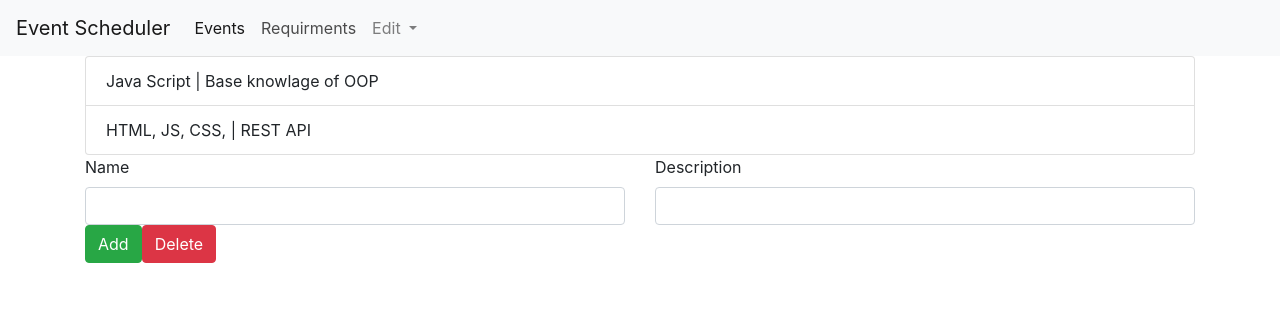
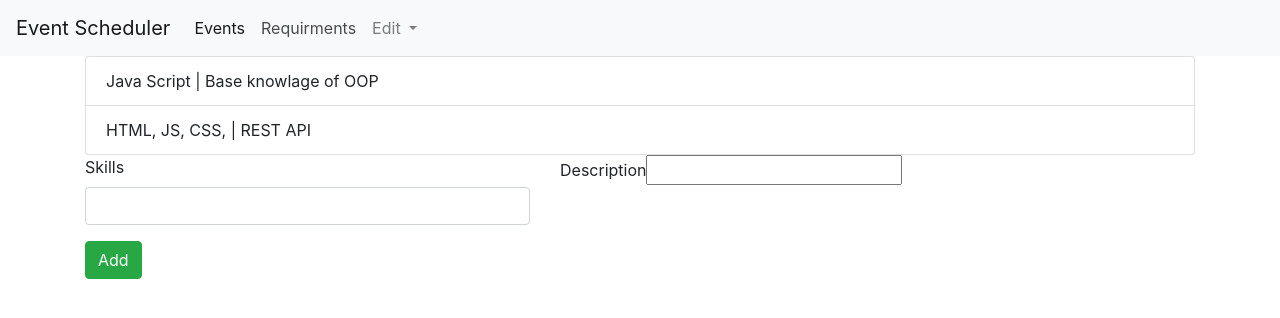
Before and after one commit to macnaer/Event-Scheduler, an Angular app: page / in a window 1280 px wide. Both pictures are taken after a click on the link "Requirments". Shown: the top 318 px of the page. Built offline with nearby package versions, Linux system fonts and the light colour scheme.

Commit message:
Added requirements'

```diff
--- a/src/app/events/event-detail/event-detail.component.html
+++ b/src/app/events/event-detail/event-detail.component.html
@@ -1,12 +1,12 @@
 <div class="row">
   <div class="col-xs-12">
-    <h2>Event details</h2>
+    <img [src]="event.image" alt="{{ event.name }}" class="img-responsive img-detail" />
   </div>
 </div>
 <div class="row">
   <div class="col">
     <button class="btn btn-success dropdown-toggle">
-      Edit event
+      Edit
     </button>
     <ul class="dropdown-menu">
       <li>
@@ -23,7 +23,7 @@
 </div>
 <div class="row">
   <div class="col">
-    Description
+    {{ event.description }}
   </div>
 </div>
 <div class="row">
--- a/src/app/events/event-detail/event-detail.component.scss
+++ b/src/app/events/event-detail/event-detail.component.scss
@@ -0,0 +1,3 @@
+.img-detail {
+  max-height: 300px;
+}
--- a/src/app/requirements-list/requirements-edit/requirements-edit.component.html
+++ b/src/app/requirements-list/requirements-edit/requirements-edit.component.html
@@ -1,18 +1,21 @@
 <div class="row">
   <div class="col">
-    <label for="name">Name</label>
-    <input type="text" id="name" class="form-control" />
+    <form>
+      <div class="row">
+        <div class="col-sm-5 form-group">
+          <label for="skills">Skills</label>
+          <input type="text" id="skills" class="form-control" #skillsInput />
         </div>
-  <div class="col">
-    <label for="desc">Description</label>
-    <input type="text" id="desc" class="form-control" />
+        <div class="col-sm-7 form-group">
+          <label id="desc">Description</label>
+          <input type="text" id="desc" class="from-control" #descInput />
         </div>
       </div>
       <div class="row">
         <div class="col">
-    <div>
-      <button class="btn btn-success">Add</button>
-      <button class="btn btn-danger">Delete</button>
+          <button class="btn btn-success" type="button" (click)="onAddItem()">Add</button>
         </div>
       </div>
+    </form>
   </div>
+</div>
--- a/src/app/requirements-list/requirements-edit/requirements-edit.component.ts
+++ b/src/app/requirements-list/requirements-edit/requirements-edit.component.ts
@@ -1,4 +1,12 @@
-import { Component, OnInit } from '@angular/core';
+import {
+  Component,
+  OnInit,
+  ViewChild,
+  ElementRef,
+  Output,
+  EventEmitter
+} from '@angular/core';
+import { Requirement } from '../requirements.model';
 
 @Component({
   selector: 'app-requirements-edit',
@@ -6,10 +14,16 @@ import { Component, OnInit } from '@angular/core';
   styleUrls: ['./requirements-edit.component.scss']
 })
 export class RequirementsEditComponent implements OnInit {
+  @ViewChild('skillsInput', { static: false }) skillsInputRef: ElementRef;
+  @ViewChild('descInput', { static: false }) descInputRef: ElementRef;
+  @Output() newRequirementAdded = new EventEmitter<Requirement>();
+  constructor() {}
 
-  constructor() { }
-
-  ngOnInit(): void {
+  ngOnInit(): void {}
+  onAddItem() {
+    const skills = this.skillsInputRef.nativeElement.value;
+    const description = this.descInputRef.nativeElement.value;
+    const newRequirement = new Requirement(skills, description);
+    this.newRequirementAdded.emit(newRequirement);
   }
-
 }
--- a/src/app/requirements-list/requirements-list.component.html
+++ b/src/app/requirements-list/requirements-list.component.html
@@ -9,6 +9,6 @@
 </div>
 <div class="row">
   <div class="col">
-    <app-requirements-edit></app-requirements-edit>
+    <app-requirements-edit (newRequirementAdded)="onRequirementAdded($event)"></app-requirements-edit>
   </div>
 </div>
--- a/src/app/requirements-list/requirements-list.component.ts
+++ b/src/app/requirements-list/requirements-list.component.ts
@@ -14,4 +14,8 @@ export class RequirementsListComponent implements OnInit {
   constructor() {}
 
   ngOnInit(): void {}
+
+  onRequirementAdded(requirement: Requirement) {
+    this.requirements.push(requirement);
+  }
 }
```
Lines whose indentation alone changed are shown as unchanged.
